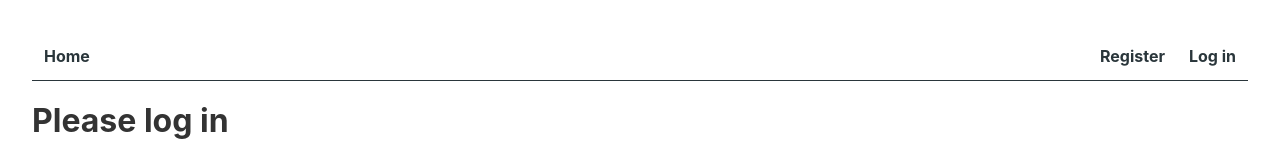
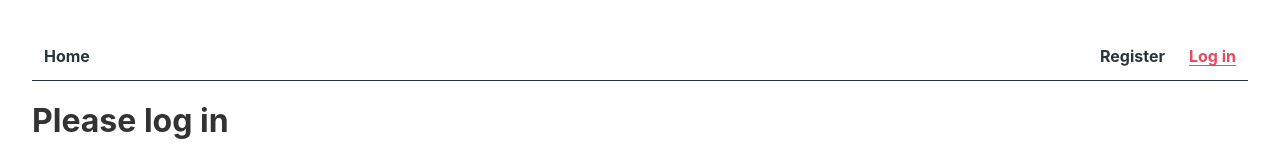
Before and after one commit to dmitrysdevfs/goit-react-hw-08, a React (Vite) app: page /login in a window 1280 px wide. Shown: the top 159 px of the page. Built offline with nearby package versions, Linux system fonts and the light colour scheme.

Commit message:
Improve navigation: use clsx for active links

```diff
--- a/package.json
+++ b/package.json
@@ -12,6 +12,7 @@
   "dependencies": {
     "@reduxjs/toolkit": "^2.6.1",
     "axios": "^1.8.4",
+    "clsx": "^2.1.1",
     "formik": "^2.4.6",
     "modern-normalize": "^3.0.1",
     "react": "^19.0.0",
--- a/src/components/AuthNav/AuthNav.jsx
+++ b/src/components/AuthNav/AuthNav.jsx
@@ -1,13 +1,18 @@
 import { NavLink } from 'react-router';
+import clsx from 'clsx';
 import css from './AuthNav.module.css';
+
+const getLinkStyles = ({ isActive }) => {
+  return clsx(css.link, isActive && css.active);
+};
 
 export default function AuthNav() {
   return (
     <div>
-      <NavLink className={css.link} to="/register">
+      <NavLink className={getLinkStyles} to="/register">
         Register
       </NavLink>
-      <NavLink className={css.link} to="/login">
+      <NavLink className={getLinkStyles} to="/login">
         Log in
       </NavLink>
     </div>
--- a/src/components/AuthNav/AuthNav.module.css
+++ b/src/components/AuthNav/AuthNav.module.css
@@ -1,11 +1,17 @@
 .link {
   display: inline-block;
-  text-decoration: none;
   padding: 12px;
   font-weight: 700;
   color: #2a363b;
+  transition: color 0.2s ease-in-out;
+}
+
+.link:hover {
+  color: #e84a5f;
 }
 
 .link.active {
   color: #e84a5f;
+  text-decoration: underline;
+  text-underline-offset: 3px;
 }
--- a/src/components/Navigation/Navigation.jsx
+++ b/src/components/Navigation/Navigation.jsx
@@ -1,18 +1,23 @@
 import { NavLink } from 'react-router';
+import { useSelector } from 'react-redux';
+import clsx from 'clsx';
+import { selectIsLoggedIn } from '../../redux/auth/selectors';
 import css from './Navigation.module.css';
-import { useSelector } from 'react-redux';
-import { selectIsLoggedIn } from '../../redux/auth/selectors';
+
+const getLinkStyles = ({ isActive }) => {
+  return clsx(css.link, isActive && css.active);
+};
 
 export default function Navigation() {
   const isLoggedIn = useSelector(selectIsLoggedIn);
 
   return (
     <nav>
-      <NavLink className={css.link} to="/">
+      <NavLink className={getLinkStyles} to="/">
         Home
       </NavLink>
       {isLoggedIn && (
-        <NavLink className={css.link} to="/contacts">
+        <NavLink className={getLinkStyles} to="/contacts">
           Contacts
         </NavLink>
       )}
--- a/src/components/Navigation/Navigation.module.css
+++ b/src/components/Navigation/Navigation.module.css
@@ -1,11 +1,17 @@
 .link {
   display: inline-block;
-  text-decoration: none;
   padding: 12px;
   font-weight: 700;
   color: #2a363b;
+  transition: color 0.2s ease-in-out;
+}
+
+.link:hover {
+  color: #e84a5f;
 }
 
 .link.active {
   color: #e84a5f;
+  text-decoration: underline;
+  text-underline-offset: 3px;
 }
--- a/src/utils/validationSchemas.js
+++ b/src/utils/validationSchemas.js
@@ -3,12 +3,12 @@ import * as Yup from 'yup';
 export const SignupSchema = Yup.object().shape({
   name: Yup.string().min(3, 'Too Short!').max(50).required('Required'),
   email: Yup.string().email('Invalid email').required('Required'),
-  password: Yup.string().min(6, 'Password too short!').required('Required'),
+  password: Yup.string().min(7, 'Password too short!').required('Required'),
 });
 
 export const LoginSchema = Yup.object().shape({
   email: Yup.string().email('Invalid email').required('Required'),
-  password: Yup.string().min(6, 'Password too short!').required('Required'),
+  password: Yup.string().min(7, 'Password too short!').required('Required'),
 });
 
 export const ContactSchema = Yup.object().shape({
```
Also changed, not shown: 1 other file (tests, documents, lock files or other folders).
